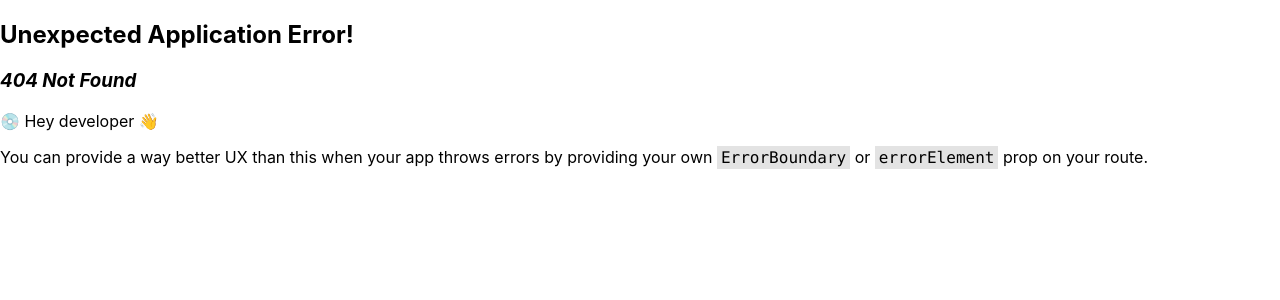
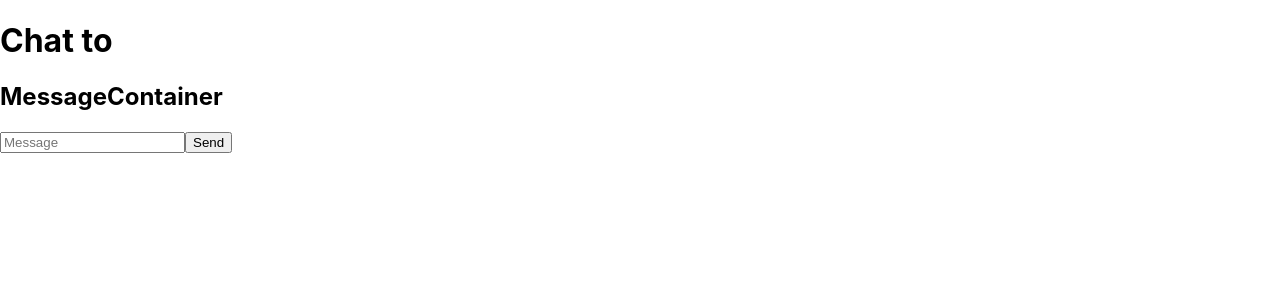
Before and after one commit to BERGER-Matthieu/Le-Bloc-Front, a React (Create React App) app in the folder le-bloc-app/: page /chat in a window 1280 px wide. Before the commit this address had no page. Shown: the top 300 px of the page. Built offline with nearby package versions, Linux system fonts and the light colour scheme.

Commit message:
WIP chat, UseCookieRequest

```diff
--- a/le-bloc-app/package.json
+++ b/le-bloc-app/package.json
@@ -8,6 +8,7 @@
     "@testing-library/user-event": "^13.5.0",
     "axios": "^1.6.8",
     "react": "^18.2.0",
+    "react-cookie": "^7.1.4",
     "react-dom": "^18.2.0",
     "react-router-dom": "^6.22.3",
     "react-scripts": "5.0.1",
--- a/le-bloc-app/src/App.js
+++ b/le-bloc-app/src/App.js
@@ -3,6 +3,7 @@ import { RouterProvider, createBrowserRouter } from 'react-router-dom';
 import Login from './screen/login';
 import Register from './screen/register';
 import Home from './screen/home';
+import Chat from './screen/chat';
 
 const router = createBrowserRouter([
   {
@@ -16,7 +17,10 @@ const router = createBrowserRouter([
   {
     path: "/home",
     element : <Home/>
-
+  },
+  {
+    path: "/chat",
+    element : <Chat/>
   }
 ]);
 
--- a/le-bloc-app/src/common/requests.jsx
+++ b/le-bloc-app/src/common/requests.jsx
@@ -1,6 +1,8 @@
 import axios from "axios";
 
-export const tryRegister = async (data) => {
+const queryParameters = new URLSearchParams(window.location.search)
+
+export const TryRegister = async (data, cookies) => {
     return axios({
         method: 'put',
         url: 'http://localhost:3001/LBB/createUser',
@@ -14,17 +16,39 @@ export const tryRegister = async (data) => {
     })
 }
 
-export const tryLogin = async (data) => {
+export const TryLogin = async (data, cookies) => {
+
     return axios({
         method: 'post',
         url: 'http://localhost:3001/LBB/loginUser',
         data: data,
     })
     .then((res) => {
-        document.cookie = `token=${res.data.token}`;
+        cookies.setCookie('token', res.data);
         return({status: res.status})
     })
     .catch((res) => {
         return({status: res.response.status, data: res.response.data})
     })
 }
+
+export const SendMessage = async (data, cookies) => {
+    return axios({
+        method: 'post',
+        url: 'http://localhost:3001/LBB/sendMessage',
+        headers: {
+            'Authorization': `Bearer ${cookies.cookies.token}`
+        },
+        data: {
+            senderToken: cookies.cookies.token,
+            receiverId: queryParameters.get("receiverId"),
+            content: data.message,
+        },
+    })
+    .then((res) => {
+        return({status: res.status})
+    })
+    .catch((res) => {
+        return({status: res.response.status, data: res.response.data})
+    })
+}
--- a/le-bloc-app/src/components/form/index.jsx
+++ b/le-bloc-app/src/components/form/index.jsx
@@ -1,10 +1,12 @@
 import { useState } from "react";
 import * as requests from "../../common/requests";
 import { useNavigate } from 'react-router-dom';
+import { useCookies } from 'react-cookie';
 
 export default function Form(props) {
     const [fieldArray, setFieldArray] = useState(props.fields);
     const navigate = useNavigate();
+    const [cookies, setCookie, removeCookie] = useCookies();
 
     return (
         <form>
@@ -36,7 +38,7 @@ export default function Form(props) {
                         reqData[f.key] = f.value;
                     }, {});
 
-                    const res = await requests[props.request](reqData);
+                    const res = await requests[props.request](reqData, {"cookies": cookies,"setCookie": setCookie,"removeCookie": removeCookie});
 
                     if (res.status === 200) {
                         navigate(props.redirect);
--- /dev/null
+++ b/le-bloc-app/src/components/messageContainer/index.jsx
@@ -0,0 +1,7 @@
+export default function MessageContainer() {
+    return (
+        <div>
+            <h2>MessageContainer</h2>
+        </div>
+    )
+}
--- /dev/null
+++ b/le-bloc-app/src/screen/chat/index.jsx
@@ -0,0 +1,26 @@
+import MessageContainer from "../../components/messageContainer"
+import Form from "../../components/form"
+
+export default function Chat() {
+    const queryParameters = new URLSearchParams(window.location.search)
+    const receiverId = queryParameters.get("receiverId")
+
+
+    const fields = [
+        {
+            type: "text",
+            value: "",
+            placeholder: "Message",
+            key: "message"
+        },
+    ]
+
+
+    return (
+        <div>
+            <h1>Chat to {receiverId}</h1>
+            <MessageContainer/>
+            <Form fields={fields} button="Send" request="SendMessage"/>
+        </div>
+    )
+}
--- a/le-bloc-app/src/screen/login/index.jsx
+++ b/le-bloc-app/src/screen/login/index.jsx
@@ -19,7 +19,7 @@ export default function Login() {
     return (
         <div>
             <h1>Login</h1>
-            <Form fields={fields} button="Login" request="tryLogin" redirect="/home"/>
+            <Form fields={fields} button="Login" request="TryLogin" redirect="/home"/>
         </div>
     )
 }
--- a/le-bloc-app/src/screen/register/index.jsx
+++ b/le-bloc-app/src/screen/register/index.jsx
@@ -1,6 +1,3 @@
-import { useState } from "react";
-import axios from 'axios';
-import {useNavigate} from 'react-router-dom';
 import Form from "../../components/form";
 
 export default function Register() {
@@ -34,7 +31,7 @@ export default function Register() {
     return (
         <div>
             <h1>Register</h1>
-            <Form fields={fields} button="Register" request="tryRegister" redirect="/login"/>
+            <Form fields={fields} button="Register" request="TryRegister" redirect="/login"/>
         </div>
     )
 }
```
Also changed, not shown: 1 other file (tests, documents, lock files or other folders).
